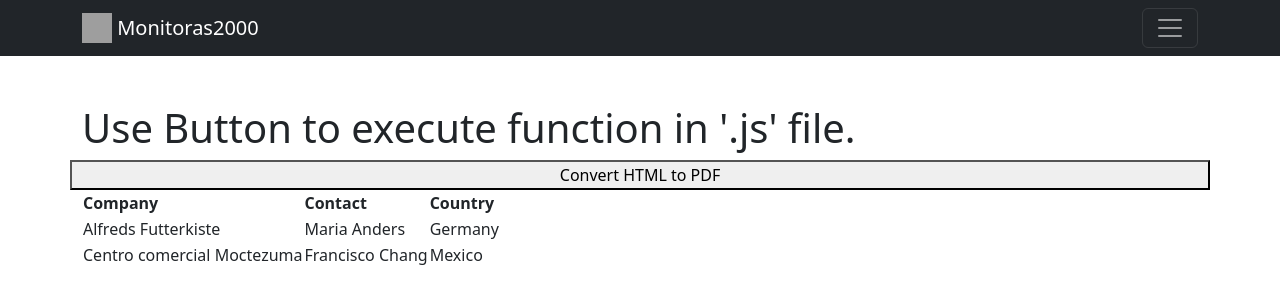
After one commit to otaviootavio/webapp, a Django app: page /relatorios-base/ in a window 1280 px wide. The commit adds this page. Shown: the top 304 px of the page. Run offline with Django 4.2, Linux system fonts and the light colour scheme; some libraries are stand-ins or nearby versions; grey boxes are pictures that could not be loaded.

Commit message:
Começo de gerar relatórios para PDF

```diff
--- a/mysite/app/views.py
+++ b/mysite/app/views.py
@@ -7,8 +7,6 @@ from django.shortcuts import render, redirect
 from app.models import VooBase
 
 # Create your views here.
-
-globalAccess = ""
 
 @login_required
 def create(request):
@@ -64,15 +62,12 @@ def home(request):
         return render(request,"home.html")
     return render(request,"home.html")
 
+@login_required
 def monitoracao(request):
-  global globalAccess
-  if globalAccess == 'moni' or globalAccess == 'admin':
-    if request.method == 'POST':
-      if request.POST.get('voo_id') == "7":
-        return render(request,"monitoracao_resultado.html")
-    return render(request,"monitoracao.html")
-  else:
-    return render(request,"home.html", {'error_message': 'You don\'t have permission to access this resource.'})
+  if request.method == 'POST':
+    if request.POST.get('voo_id') == "7":
+      return render(request,"monitoracao_resultado.html")
+  return render(request,"monitoracao.html")
 
 def monitoracao_update(request):
     if request.method == 'POST':
@@ -96,20 +91,20 @@ def logout_view(request):
     logout(request)
     return render(request, "login.html")
 
+@login_required
 def relatorios(request):
-    global globalAccess
-    if globalAccess == 'rela' or globalAccess == 'admin':
-      if request.method == 'POST':
-        if request.POST.get('btn_id')=="periodo" and request.POST.get('aeroporto_id') == "Congonhas" and request.POST.get('data_inicial_id') == "2022-10-01" and request.POST.get('data_final_id') == "2022-10-19":
-          return render(request,"relatorios-pdf.html")
-        elif request.POST.get('btn_id')=="cia" and request.POST.get('cia_id') == "Latam":
-          return render(request,"relatorios-pdf.html")
-        else:
-          return render(request, "relatorios.html")
-      else:
-        return render(request, "relatorios.html")
+  if request.method == 'POST':
+    if request.POST.get('btn_id')=="periodo" and request.POST.get('aeroporto_id') == "Congonhas" and request.POST.get('data_inicial_id') == "2022-10-01" and request.POST.get('data_final_id') == "2022-10-19":
+      return render(request,"relatorios-pdf.html")
+    elif request.POST.get('btn_id')=="cia" and request.POST.get('cia_id') == "Latam":
+      return render(request,"relatorios-pdf.html")
     else:
-      return render(request,"home.html", {'error_message': 'You don\'t have permission to access this resource.'})
+      return render(request, "relatorios.html")
+  else:
+    return render(request, "relatorios.html")
 
 def relatoriosPdf(request):
     return render(request, "relatorios-pdf.html")
+
+def relatoriosBase(request):
+    return render(request, "relatorios-base.html")
--- a/mysite/mysite/urls.py
+++ b/mysite/mysite/urls.py
@@ -16,6 +16,7 @@ urlpatterns = [
     path('monitoracao/', views.monitoracao, name='monitoração'),
     path('monitoracao/?update=', views.monitoracao_update, name='monitoração_update'),
     path('relatorios/', views.relatorios, name='relatorios'),
+    path('relatorios-base/', views.relatoriosBase, name='relatorios-base'),
     path('relatorios-pdf/', views.relatoriosPdf, name='relatorios-pdf'),
     path('logout/', views.logout_view, name='logout_view'),
 ]
--- /dev/null
+++ b/mysite/static/js/relatorios-gerar.js
@@ -0,0 +1,22 @@
+window.jsPDF = window.jspdf.jsPDF;
+
+// Convert HTML content to PDF
+function Convert_HTML_To_PDF() {
+    var doc = new jsPDF();
+
+    // Source HTMLElement or a string containing HTML.
+    var elementHTML = document.querySelector("#contentToPrint");
+
+    doc.html(elementHTML, {
+        callback: function(doc) {
+            // Save the PDF
+            doc.save("document-html.pdf");
+        },
+        margin: [10, 10, 10, 10],
+        autoPaging: 'text',
+        x: 0,
+        y: 0,
+        width: 190, //target width in the PDF document
+        windowWidth: 675 //window width in CSS pixels
+    });
+}
--- a/mysite/template/base.html
+++ b/mysite/template/base.html
@@ -15,6 +15,12 @@
     <script src="https://cdn.jsdelivr.net/npm/bootstrap@5.2.2/dist/js/bootstrap.bundle.min.js"
         integrity="sha384-OERcA2EqjJCMA+/3y+gxIOqMEjwtxJY7qPCqsdltbNJuaOe923+mo//f6V8Qbsw3"
         crossorigin="anonymous"></script>
+
+    <!-- jsPDF library -->
+    <script src="https://cdnjs.cloudflare.com/ajax/libs/jspdf/2.5.1/jspdf.umd.min.js"></script>
+    <!-- html2canvas library -->
+    <script src="https://html2canvas.hertzen.com/dist/html2canvas.min.js"></script>
+
     <!-- homenagem a nimbus 2000 do harry potter -->
     <title>Monitoras2000</title>
 
--- a/mysite/template/monitoracao_resultado.html
+++ b/mysite/template/monitoracao_resultado.html
@@ -1,3 +1,4 @@
+{% extends 'base.html' %}
 {% load static %}
 {% block content %}
 <!DOCTYPE html>
--- /dev/null
+++ b/mysite/template/relatorios-base.html
@@ -0,0 +1,30 @@
+{% extends 'base.html' %}
+{% load static %}
+
+{% block content %}
+
+    <h1>Use Button to execute function in '.js' file.</h1>
+    <script src="{% static "js\relatorios-gerar.js" %}" type="text/javascript"></script>
+    <button onclick="Convert_HTML_To_PDF();">Convert HTML to PDF</button>
+
+    <div id="contentToPrint">
+      <table>
+        <tr>
+          <th>Company</th>
+          <th>Contact</th>
+          <th>Country</th>
+        </tr>
+        <tr>
+          <td>Alfreds Futterkiste</td>
+          <td>Maria Anders</td>
+          <td>Germany</td>
+        </tr>
+        <tr>
+          <td>Centro comercial Moctezuma</td>
+          <td>Francisco Chang</td>
+          <td>Mexico</td>
+        </tr>
+      </table>
+    </div>
+
+{% endblock %}
```
Also changed, not shown: mysite/app/migrations/0002_rename_compania_aerea_voobase_companhia_aerea_and_more.py (added).
